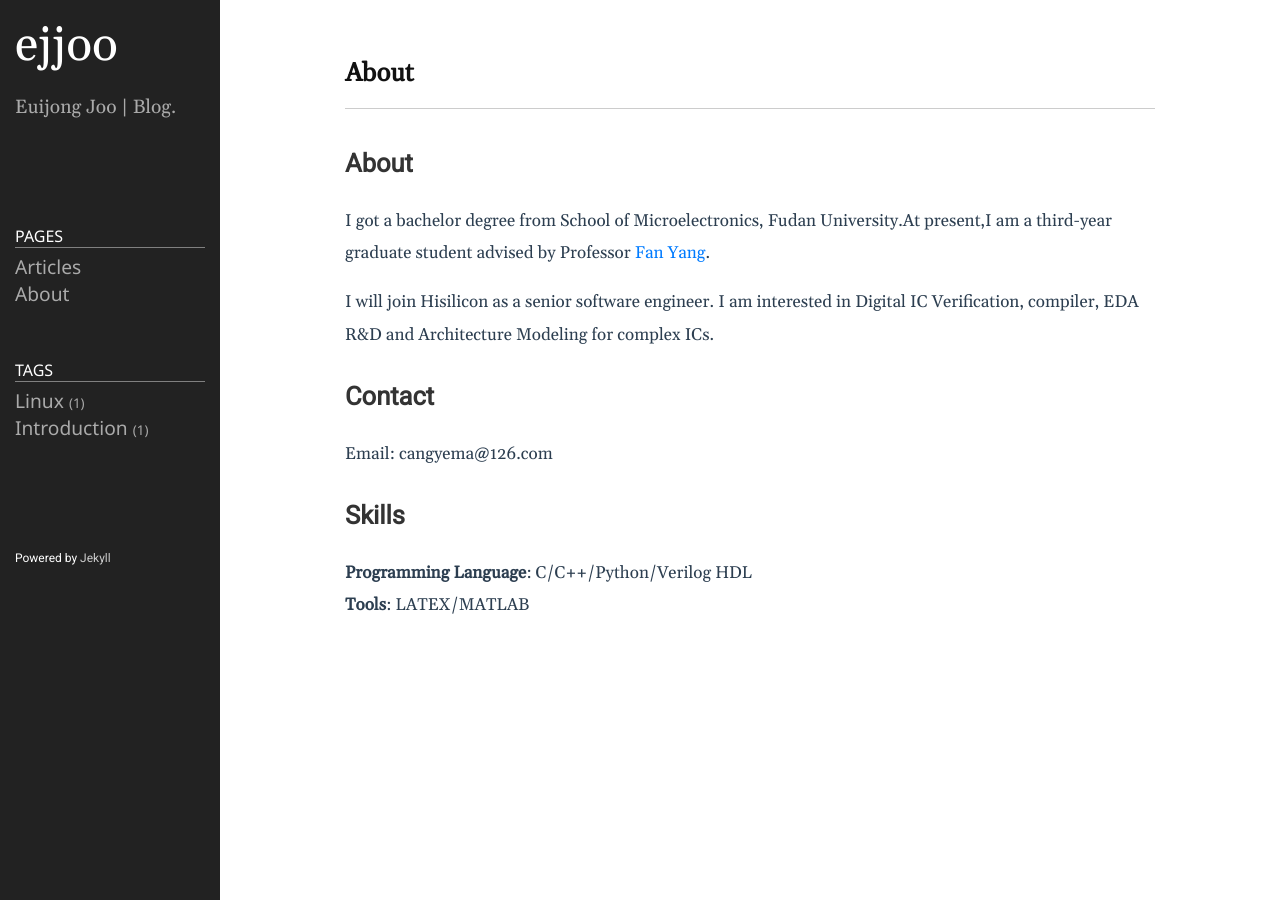
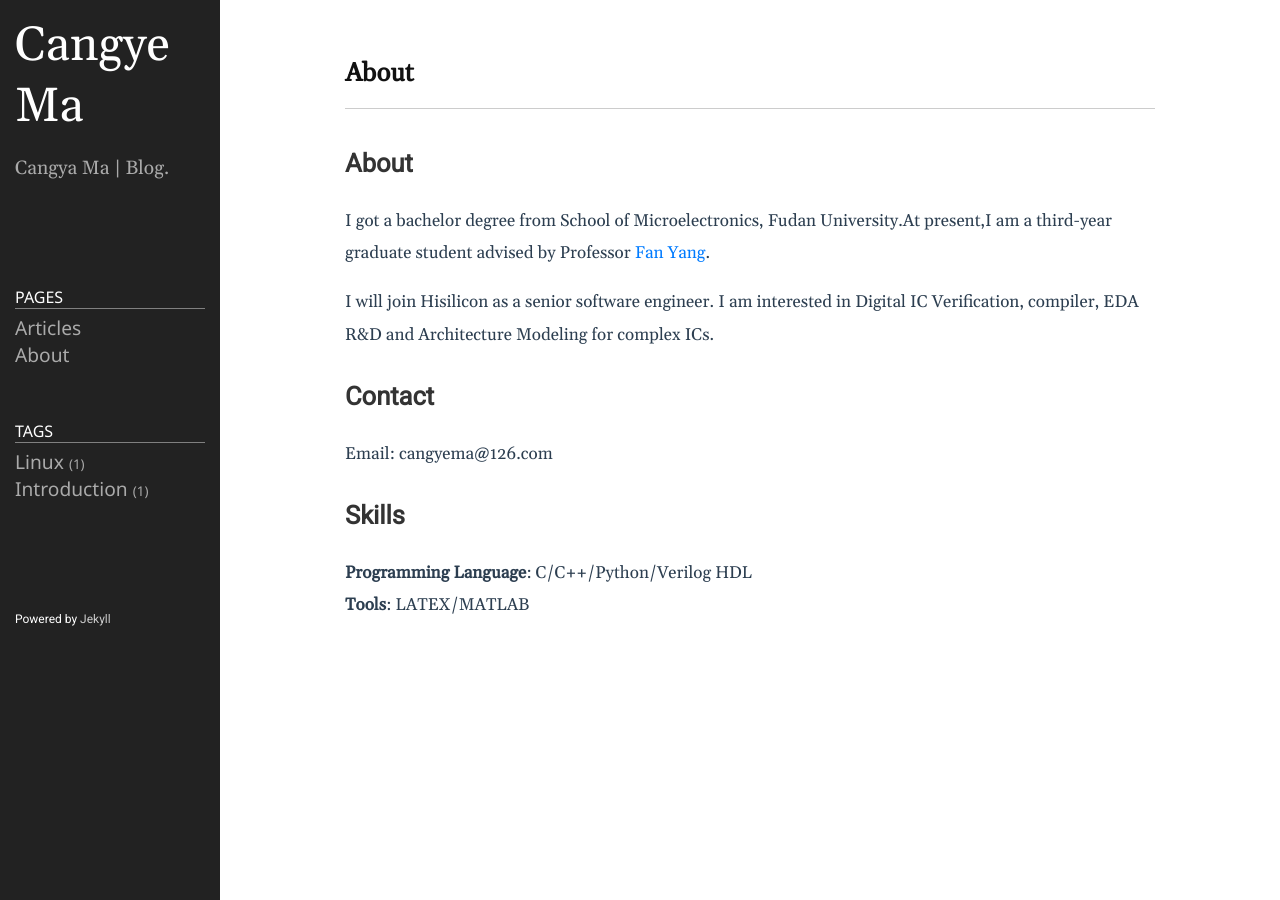
Before and after one commit to cangye-ma/cangye-ma.github.io, a Jekyll site: the page built from about.md, in a window 1280 px wide. Built offline with Jekyll 4.4.1, drawn with Linux system fonts in a browser that asks for light colours.

Commit message:
update config

```diff
--- a/_config.yml
+++ b/_config.yml
@@ -18,20 +18,20 @@
 # You can create any custom variable you would like, and they will be accessible
 # in the templates via {{ site.myvariable }}.
 
-title: ejjoo
-author: Euijong Joo
-tagline: A blog about software engineering.
-email: ejjoo7994@gmail.com
+title: Cangye Ma
+author: cangye-ma
+tagline: A blog about Cangye Ma's experience and study.
+email: cangyema@126.com
 description: >- # this means to ignore newlines until "baseurl:"
-  Euijong Joo | Blog.
+  Cangya Ma | Blog.
 baseurl: "/" # the subpath of your site, e.g. /blog
-url: "http://ejjoo.github.io" # the base hostname & protocol for your site, e.g. http://example.com
+url: "http://cangye-ma.github.io" # the base hostname & protocol for your site, e.g. http://example.com
 default:
   scope:
     path: "public/images"
   values:
     image: true
-github_username: ejjoo
+github_username: cangye-ma
 highlighter: rouge
 svg:
   optimize: true
```
